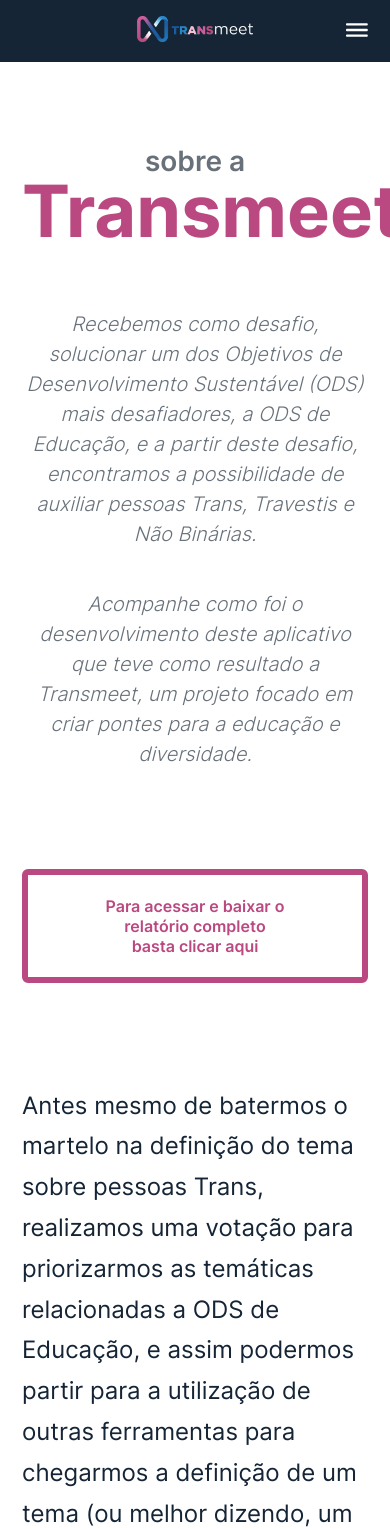
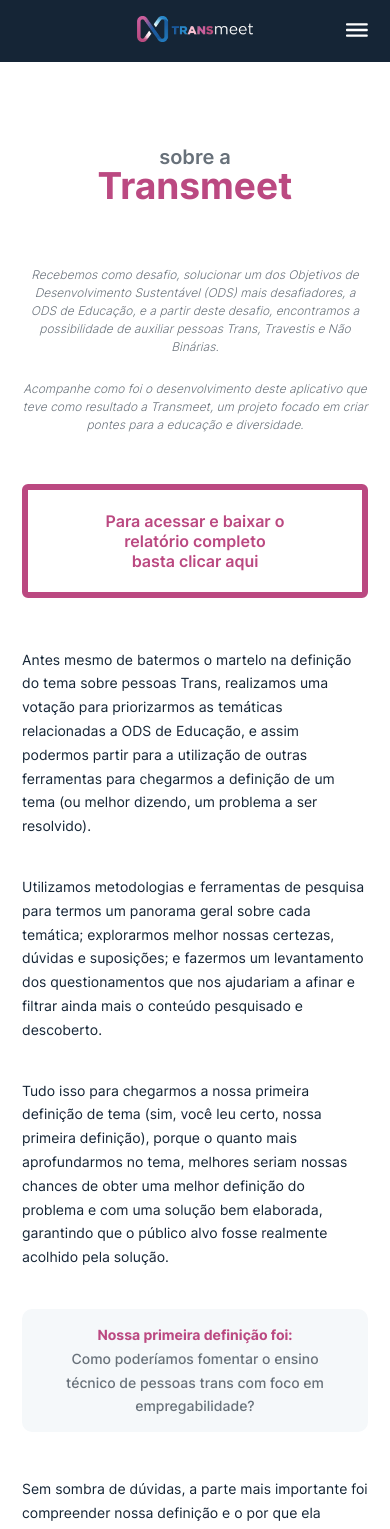
Before and after one commit to francisko-rezende/transmeet-landing-page, a Next.js app: page /about in a window 390 px wide. Shown: the top 1529 px of the page. Built offline with nearby package versions, Linux system fonts and the light colour scheme.

Commit message:
feat: finish mobile version of About content

```diff
--- a/src/components/AboutPageContent/AboutPageContent.styles.ts
+++ b/src/components/AboutPageContent/AboutPageContent.styles.ts
@@ -8,6 +8,10 @@ export const Title = styled.h1`
     font-weight: ${theme.font.weight.semiBold};
     color: ${theme.colors.typographyColors.gray};
   `}
+
+  @media (max-width: 610px) {
+    font-size: 2rem;
+  }
 `
 
 export const Main = styled.main`
@@ -21,6 +25,10 @@ export const TitleSpan = styled.span`
     color: ${theme.colors.secondaryColor.secondary};
     font-weight: ${theme.font.weight.bold};
   `}
+
+  @media (max-width: 610px) {
+    font-size: 3.7rem;
+  }
 `
 
 export const AbstractWrapper = styled.div`
@@ -28,6 +36,10 @@ export const AbstractWrapper = styled.div`
   display: flex;
   flex-direction: column;
   gap: 40px;
+
+  @media (max-width: 610px) {
+    gap: 2.4rem;
+  }
 `
 
 export const Abstract = styled.p`
@@ -40,6 +52,10 @@ export const Abstract = styled.p`
     font-weight: ${theme.font.weight.light};
     color: ${theme.colors.typographyColors.gray};
   `}
+
+  @media (max-width: 610px) {
+    font-size: 1.2rem;
+  }
 `
 
 export const DownloadLink = styled.a`
@@ -63,6 +79,10 @@ export const DownloadLink = styled.a`
       background-color: ${theme.colors.secondaryColor.secondary};
     }
   `}
+
+  @media (max-width: 610px) {
+    margin-top: 5rem;
+  }
 `
 
 export const FirstBlock = styled.div`
@@ -72,6 +92,11 @@ export const FirstBlock = styled.div`
   flex-direction: column;
   gap: 65px;
   align-items: center;
+
+  @media (max-width: 610px) {
+    margin-top: 5rem;
+    gap: 37px;
+  }
 `
 
 export const Paragraph = styled.p`
@@ -83,6 +108,10 @@ export const Paragraph = styled.p`
   ${({ theme }) => css`
     color: ${theme.colors.typographyColors.black};
   `}
+
+  @media (max-width: 610px) {
+    font-size: 1.4rem;
+  }
 `
 
 export const FirstDefinition = styled.div`
@@ -100,6 +129,12 @@ export const FirstDefinition = styled.div`
     font-weight: ${theme.font.weight.medium};
     color: ${theme.colors.typographyColors.gray};
   `}
+
+  @media (max-width: 610px) {
+    font-size: 1.4rem;
+    padding: 1.4rem 2.8rem;
+    margin-top: 40px;
+  }
 `
 
 export const FirstDefinitionSpan = styled.span`
@@ -109,22 +144,42 @@ export const FirstDefinitionSpan = styled.span`
     color: ${theme.colors.secondaryColor.secondary};
     font-weight: ${theme.font.weight.bold};
   `}
+
+  @media (max-width: 610px) {
+    line-height: unset;
+  }
 `
 
 export const SecondBlock = styled(FirstBlock)`
   margin-top: 90px;
+
+  @media (max-width: 610px) {
+    margin-top: 45px;
+  }
 `
 
 export const SecondDefinition = styled(FirstDefinition)`
   margin-top: 101px;
+
+  @media (max-width: 610px) {
+    margin-top: 50px;
+  }
 `
 
 export const ThirdBlock = styled(FirstBlock)`
   margin-top: 88px;
+
+  @media (max-width: 610px) {
+    margin-top: 44px;
+  }
 `
 
 export const ThirdDefinition = styled(FirstDefinition)`
   margin-top: 92px;
+
+  @media (max-width: 610px) {
+    margin-top: 46px;
+  }
 `
 export const FourthBlock = styled(FirstBlock)``
 
```
